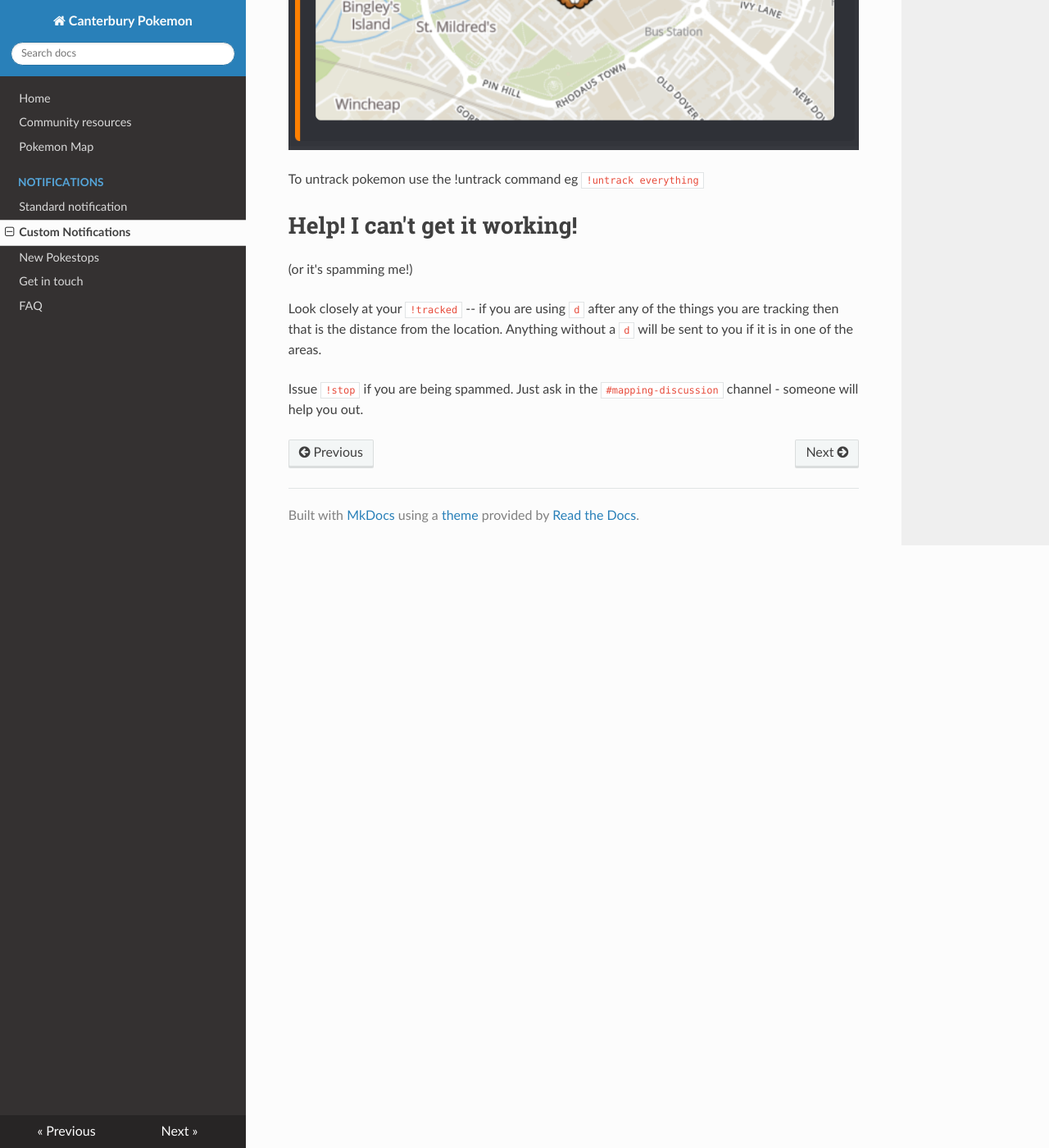
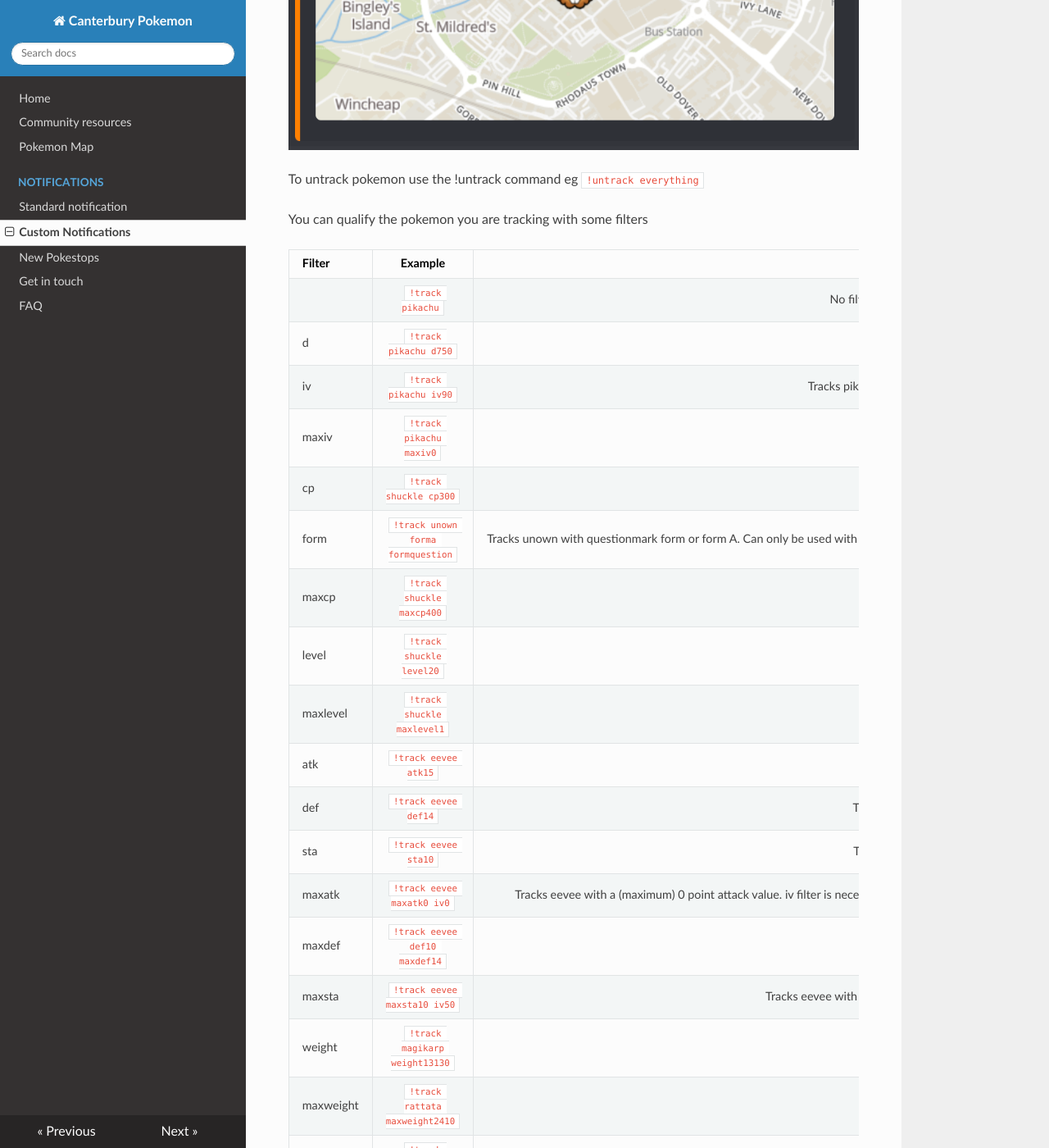
Before and after one commit to jfberry/CanterburyPokemon, an MkDocs documentation site: the page built from docs/custom-notifications.md, in a window 1280 px wide and 1400 px high, scrolled down 6517 px. Shown: the whole window at 82% size. Built offline with MkDocs 1.6.1, drawn with Linux system fonts in a browser that asks for light colours; nearby versions of some CDN libraries; some of the changed text lies outside the part shown.

Commit message:
Examples for pokemon tracking

```diff
--- a/docs/custom-notifications.md
+++ b/docs/custom-notifications.md
@@ -25,7 +25,7 @@ You will only receive notifications for things that happen within the areas you
 
 When you first start to use poracle, it is sensible to use the pre-defined areas
 
-# Setting your area
+# Setting an area for alerts
 
 You can always see a list of areas that poracle currently supports by using the command `!area list`. The current areas are:
 
@@ -96,10 +96,39 @@ Example might be `!track gible` - you can “!untrack everything” - or you mig
 
 To untrack pokemon use the !untrack command eg `!untrack everything`
 
+You can qualify the pokemon you are tracking with some filters
+
+| Filter    | Example                         | Description  |
+| --------- |:-------------------------------:| -----------:|
+|           |`!track pikachu`                 | No filters, tracks pikachu within an area you are tracking in |
+|d          |`!track pikachu d750`            | Tracks pikachu within 750 meters of your !location |
+|iv         |`!track pikachu iv90`            | Tracks pikachu inside a tracked area with a minimum IV of 90%  |
+|maxiv      |`!track pikachu maxiv0`          | Tracks pikachu with 0% IV   |
+|cp         |`!track shuckle cp300`           | Tracks shuckle with a minimum CP of 300|
+|form       |`!track unown forma formquestion`| Tracks unown with questionmark form or form A. Can only be used with one monster at a time. Monster needs to have forms|
+|maxcp      |`!track shuckle maxcp400`        | Tracks shuckle with a maximum CP of 400 |
+|level      |`!track shuckle level20`         | Tracks shuckle with a minimum level 20|
+|maxlevel   |`!track shuckle maxlevel1`       | Tracks shuckle with maximum level 1|
+|atk        |`!track eevee atk15`             | Tracks eevee with a (minimum) 15 point attack value|
+|def        |`!track eevee def14`             | Tracks eevee with a (minimum) 14 point defense value|
+|sta        |`!track eevee sta10`             | Tracks eevee with a (minimum) 10 point stamina value|
+|maxatk     |`!track eevee maxatk0 iv0`       | Tracks eevee with a (maximum) 0 point attack value. iv filter is necessary to avoid unencoungered mon (iv on those is -1)|
+|maxdef     |`!track eevee def10 maxdef14`    | Tracks eevee with a 10 - 14 point defense value|
+|maxsta     |`!track eevee maxsta10 iv50`     | Tracks eevee with a (maximum) 10 point stamina value and iv over 50%|
+|weight     |`!track magikarp weight13130`    | Tracks "big" magikarp (13130 grams and higher|
+|maxweight  |`!track rattata maxweight2410`   | Tracks "tiny" rattata (2410 grams and lower)|
+|male       |`!track rattata male`            | Tracks male rattata |
+|female     |`!track pikachu female`          | Tracks female pikachu |
+|genderless |`!track unown genderless`        | Tracks genderless unowns |
+|everything |`!track everything iv90 level20` | Tracks eveything with a minimum IV of 90% level 20 and higher. |
+|gen |`!track gen6 iv60 level15` | Tracks gen 6 pokemon with a minimum IV of 60% level 15 and higher. <br/> ⚠️This will overwrite all other monsters in the command⚠️ |
+
+
 # Help! I can't get it working!
 (or it's spamming me!)
 
-Look closely at your `!tracked` -- if you are using `d` after any of the things you are tracking then that is the distance from the location.  Anything without a `d` will be sent to you if it is in one of the areas.
+Look closely at your `!tracked` -- if you are using `d` after any of the things you are tracking then that is the distance from the location.  Anything without a `d` will be sent to you only if it is in one of the areas listed
 
 Issue `!stop` if you are being spammed.
+
 Just ask in the `#mapping-discussion` channel - someone will help you out.
```
